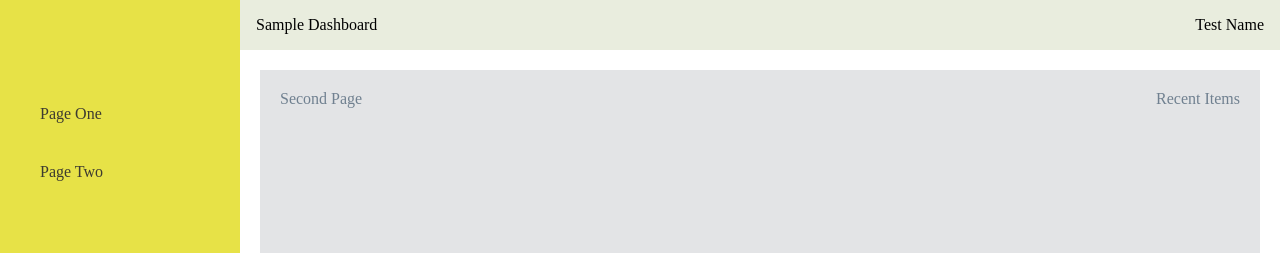
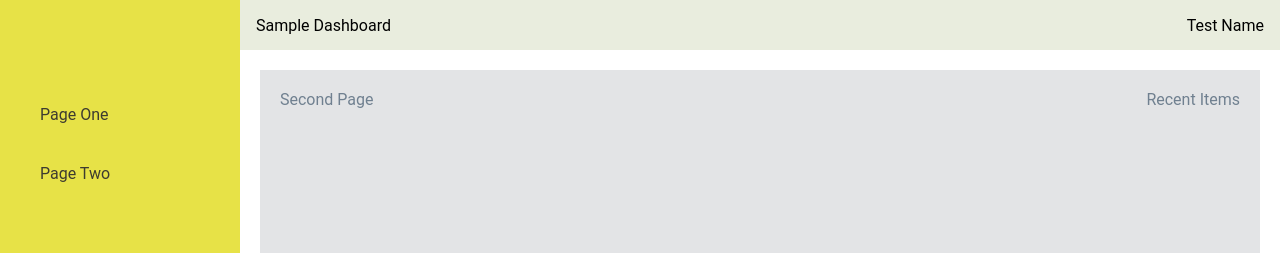
Before and after one commit to trizzle21/flashdash, a React app: page /main-2 in a window 1280 px wide. Shown: the top 253 px of the page. Built offline with nearby package versions, Linux system fonts and the light colour scheme.

Commit message:
master: added a sidebar link and magic

```diff
--- a/src/components/app.scss
+++ b/src/components/app.scss
@@ -1,10 +1,9 @@
 // Define a color variable
-$color-sassy: #cc4397;
-$color-blue: #0059ff;
 
 
 body {
   margin: 0;
+  font-family: "Roboto";
 }
 
 .grid-container {
@@ -22,6 +21,8 @@ body {
   grid-area: main;
   background-color: #8fd4d9;
 }
+
+
 
 @media only screen and (min-width: 46.875em) {
   /* Show the sidenav */
--- a/src/components/sidebar/index.js
+++ b/src/components/sidebar/index.js
@@ -1,25 +1,14 @@
 import React from "react"
 import style from './sidebar.scss';
-import {
-  Link
-} from "react-router-dom";
-
+import SidebarLink from './sidebarlink';
 
 function Sidebar(props) {
   return (
     <aside className={ style.sidenav }>
 
       <ul className={ style.sidenav__list }>
-        <Link className={ style["sidenav__link"]} to="/main-1">
-          <li className={ style['sidenav__list-item'] }>
-            Page One
-          </li>
-        </Link>
-        <Link className={ style["sidenav__link"]} to="/main-2">
-          <li className={ style['sidenav__list-item'] }>
-            Page Two
-          </li>
-        </Link>
+        <SidebarLink title='Page One' link='/main-1' />
+        <SidebarLink title='Page Two' link='/main-2' />
       </ul>
     </aside>
   )
--- /dev/null
+++ b/src/components/sidebar/sidebarlink.js
@@ -0,0 +1,18 @@
+import React from "react"
+import style from './sidebar.scss';
+import {
+    Link
+  } from "react-router-dom";
+
+
+function SidebarLink(props) {
+    return (
+      <Link className={ style["sidenav__link"]} to={props.link}>
+        <li className={ style['sidenav__list-item'] }>
+          { props.title }
+        </li>
+      </Link>
+    )
+}
+
+export default SidebarLink;
```
